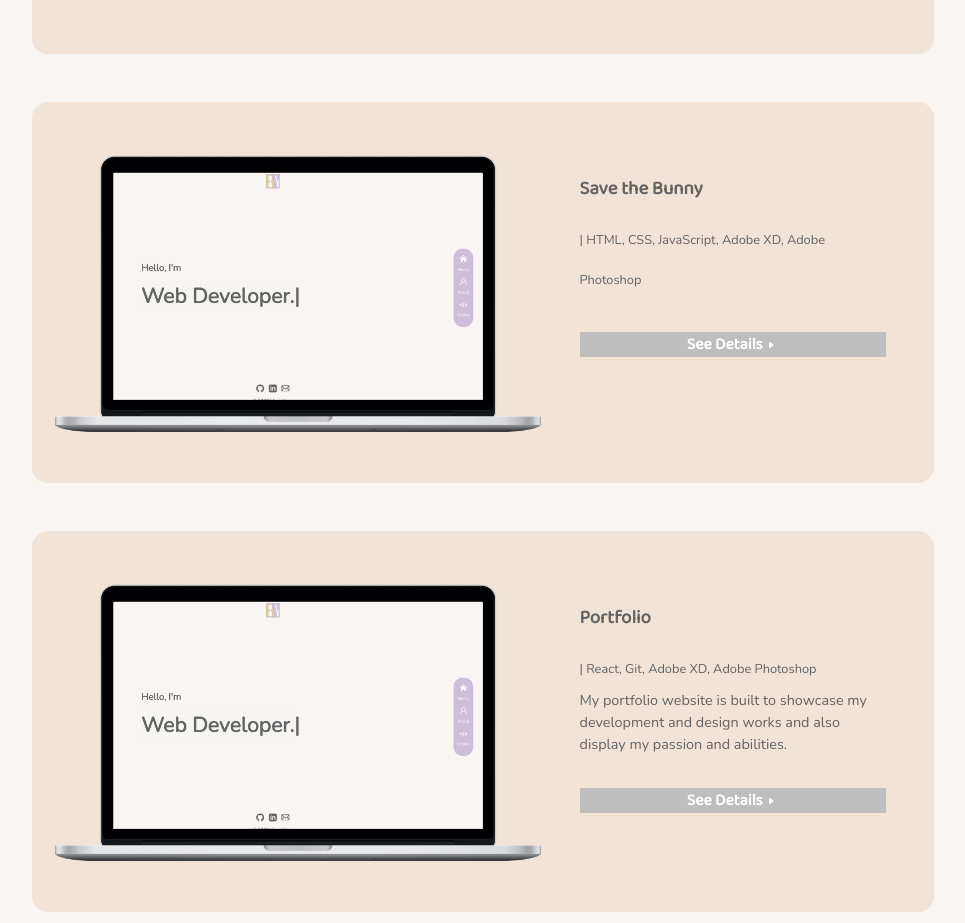
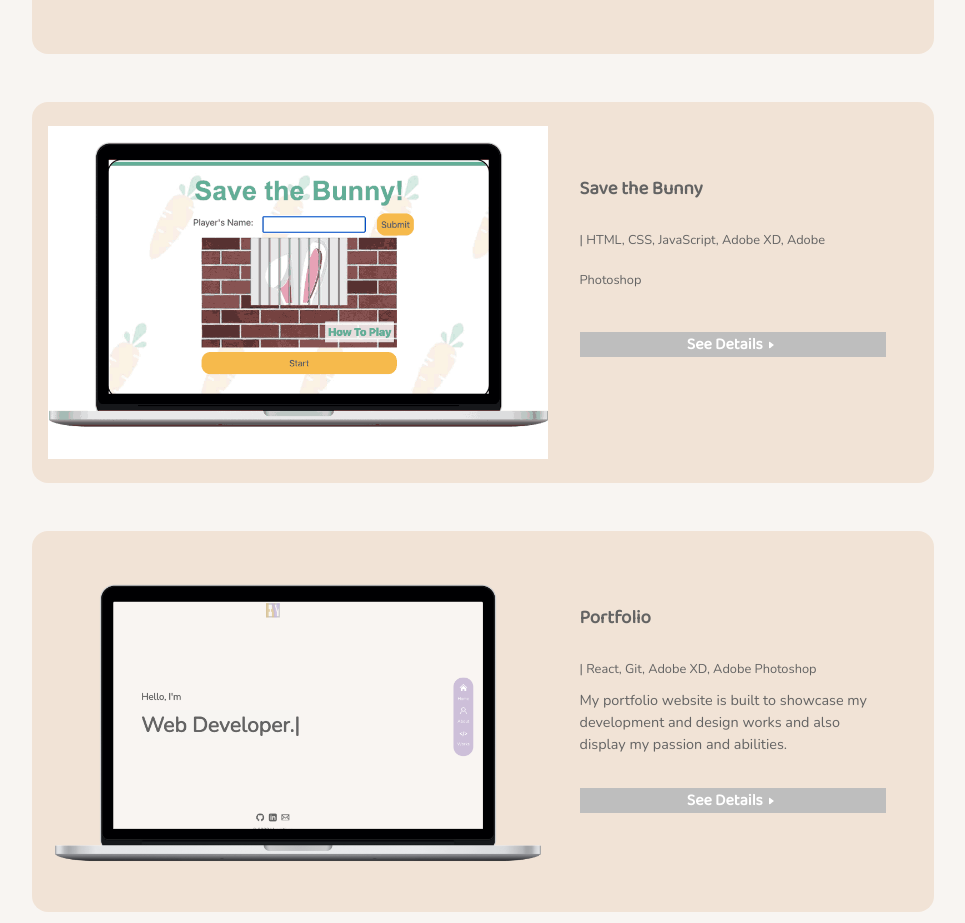
Before and after one commit to hyeriyoon/portfolio, a React (Create React App) app: page /works in a window 1280 px wide. Shown: the part 880-1803 px from the top of the page, without its empty margins (157-1122 px from the left). Built offline with nearby package versions, Linux system fonts and the light colour scheme.

Commit message:
edited website address of tweeling

```diff
--- a/src/pages/Portfolio.js
+++ b/src/pages/Portfolio.js
@@ -8,7 +8,7 @@ export default function () {
       title="Portfolio"
       image={portfolio}
       github='https://github.com/hyeriyoon/portfolio.git'
-      project='https://www.haileeyoon.com/portfolio'
+      project='https://www.haileeyoon.com'
       subtitle='Personal Portfolio'
       tools="React, Git, Adobe XD, Adobe Photoshop"
       overview='My portfolio website is built to showcase my development and design works and also display my passion and abilities.'
--- a/src/pages/TweelingBakery.js
+++ b/src/pages/TweelingBakery.js
@@ -8,7 +8,7 @@ export default function TweelingBakery() {
       title="Tweeling Bakery"
       image={tweeling}
       github='https://github.com/htpwebdesign/tweeling-bakery.git'
-      project='https://www.haileeyoon.com/tweeling'
+      project='https://tweelingbakery.bcitwebdeveloper.ca/'
       subtitle='Woocommerce Bakery Website'
       tools="WordPress, WooCommerce, PHP, SASS, Git, Adobe XD, Adobe Photoshop"
       overview='This custom ecommerce website is built through WordPress and WooCommerce for a fictional local bakery business, Tweeling Bakery. '
--- a/src/pages/Works.js
+++ b/src/pages/Works.js
@@ -3,6 +3,7 @@ import Work from '../components/Work';
 import MovieSt from '../images/desktop-moviest.png';
 import Tweeling from '../images/desktop-tweeling.png';
 import Portfolio from '../images/destop-portfolio.png';
+import SaveTheBunny from '../images/desktop-savethebunny.png';
 
 export default function Works() {
   return (
@@ -22,7 +23,7 @@ export default function Works() {
           single_path="/works/tweeling-bakery"
         />
         <Work
-          image={Portfolio}
+          image={SaveTheBunny}
           title='Save the Bunny'
           tools='| HTML, CSS, JavaScript, Adobe XD, Adobe Photoshop'
           description=''
--- a/src/routers/AppRouter.js
+++ b/src/routers/AppRouter.js
@@ -17,6 +17,7 @@ import PageNotFound from '../pages/PageNotFound';
 import Moviest from '../pages/Moviest';
 import TweelingBakery from '../pages/TweelingBakery';
 import Portfolio from '../pages/Portfolio';
+import SaveTheBunny from '../pages/SaveTheBunny';
 
 
 export default function AppRouter() {
@@ -33,6 +34,7 @@ export default function AppRouter() {
           <Route path="/works/moviest" element={<Moviest /> }/>
           <Route path="/works/tweeling-bakery" element={<TweelingBakery /> }/>
           <Route path="/works/portfolio" element={<Portfolio /> }/>
+          <Route path="/works/savethebunny" element={<SaveTheBunny /> }/>
           <Route path="*" element={<PageNotFound/>}/>
         </Routes>
       </main>
```
